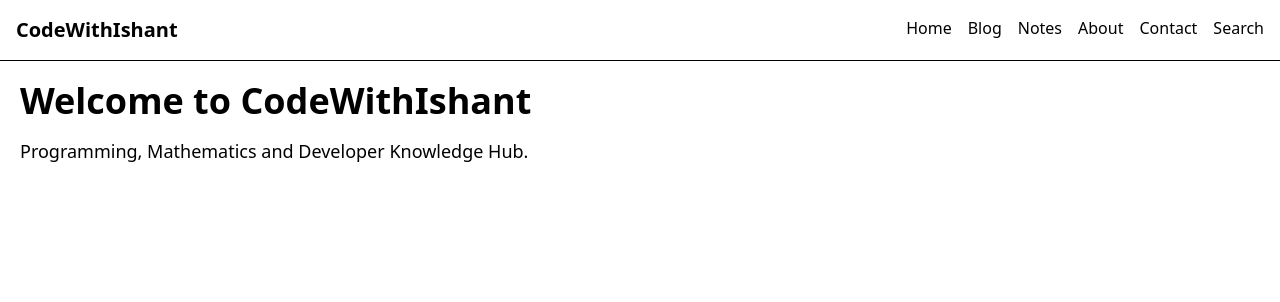
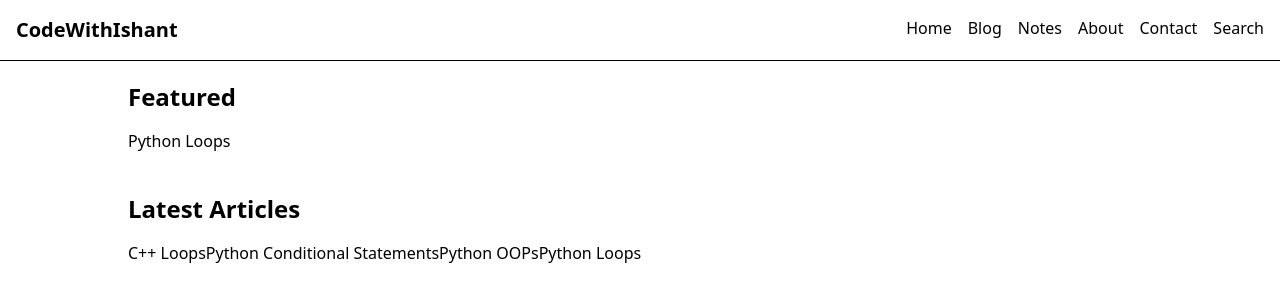
Before and after one commit to ISHANT-KB/codewithishant, a Next.js app: page / in a window 1280 px wide. Shown: the top 302 px of the page. Built offline with nearby package versions, Linux system fonts and the light colour scheme.

Commit message:
added sitemap.ts modified page.tsx of [slug] and app also added readingtime comp. and  eddid getallpost anf python-loop

```diff
--- a/src/app/blog/[category]/[slug]/page.tsx
+++ b/src/app/blog/[category]/[slug]/page.tsx
@@ -28,15 +28,17 @@ export default async function BlogPost({ params }: PageProps) {
 
       <article className="max-w-3xl">
         <Breadcrumbs category={category} title={metadata.title} />
-
         <h1 className="text-4xl font-bold">{metadata.title}</h1>
-
-        <p className="text-gray-500 mt-2">{metadata.description}</p>
-
-        <p className="text-sm text-gray-400 mb-8">{readingTime}</p>
+        {metadata.author} •{" "}
+        {new Date(metadata.date).toLocaleDateString("en-US", {
+          year: "numeric",
+          month: "short",
+          day: "numeric",
+        })}{" "}
+        • {readingTime} • {metadata.difficulty}
+        <p className="text-gray-500 mt-2 mb-5">{metadata.description}</p>
 
         <MDXRemote source={content} components={mdxComponents} />
-
         {/* tags */}
         <div className="flex gap-2 mb-6 mt-12">
           {metadata.tags?.map((tag: string) => (
@@ -49,7 +51,6 @@ export default async function BlogPost({ params }: PageProps) {
             </a>
           ))}
         </div>
-
         {/* related articles */}
         {related.length > 0 && (
           <div className="mt-5 border-t pt-6">
@@ -71,7 +72,6 @@ export default async function BlogPost({ params }: PageProps) {
             </ul>
           </div>
         )}
-
         <div className="mt-12 border-t pt-6 flex justify-between">
           {prev ? (
             <Link
--- a/src/app/page.tsx
+++ b/src/app/page.tsx
@@ -1,13 +1,59 @@
+import { getAllPosts } from "@/lib/getAllPosts"
+import Link from "next/link"
+
 export default function Home() {
+
+  const posts = getAllPosts()
+
+  const featured = posts.filter(
+    (post) => post.featured
+  )
+
+  const latest = posts.slice(0,5)
+
   return (
-    <div>
-      <h1 className="text-4xl font-bold">
-        Welcome to CodeWithIshant
-      </h1>
 
-      <p className="mt-4 text-lg">
-        Programming, Mathematics and Developer Knowledge Hub.
-      </p>
+    <div className="max-w-5xl mx-auto space-y-10">
+
+      <section>
+
+        <h2 className="text-2xl font-bold mb-4">
+          Featured
+        </h2>
+
+        {featured.map((post) => (
+
+          <Link
+            key={post.slug}
+            href={`/blog/${post.category}/${post.slug}`}
+          >
+            {post.title}
+          </Link>
+
+        ))}
+
+      </section>
+
+
+      <section>
+
+        <h2 className="text-2xl font-bold mb-4">
+          Latest Articles
+        </h2>
+
+        {latest.map((post) => (
+
+          <Link
+            key={post.slug}
+            href={`/blog/${post.category}/${post.slug}`}
+          >
+            {post.title}
+          </Link>
+
+        ))}
+
+      </section>
+
     </div>
-  );
+  )
 }
--- /dev/null
+++ b/src/app/sitemap.ts
@@ -0,0 +1,12 @@
+import { getAllPosts } from "@/lib/getAllPosts"
+
+export default function sitemap() {
+
+  const posts = getAllPosts()
+
+  const urls = posts.map((post) => ({
+    url: `https://codewithishant.com/blog/${post.category}/${post.slug}`
+  }))
+
+  return urls
+}
--- a/src/content/blog/python/python-loops.mdx
+++ b/src/content/blog/python/python-loops.mdx
@@ -1,9 +1,10 @@
 ---
 title: Python Loops
-description: Learn for loop and while loop in Python
+description: Learn for loop and while loop in Python,
+date: 2026-03-14
 tags: [python, loops, basics]
-date: 2026-03-14
 difficulty: beginner
+featured: true
 ---
 
 
--- a/src/lib/getAllPosts.ts
+++ b/src/lib/getAllPosts.ts
@@ -8,9 +8,12 @@ interface Post {
   tags: string[]
   category: string
   slug: string
+  date: string
+  difficulty: string
+  featured?: boolean
 }
 
-export function getAllPosts() {
+export function getAllPosts(): Post[] {
 
   const blogDir = path.join(process.cwd(), "src/content/blog")
 
@@ -39,13 +42,22 @@ export function getAllPosts() {
         description: data.description,
         tags: data.tags ?? [],
         category,
-        slug
+        slug,
+        date: data.date ?? "",
+        difficulty: data.difficulty ?? "",
+        featured: data.featured ?? false
       })
 
     })
 
   })
 
+  // sort newest first
+  posts.sort(
+    (a, b) =>
+      new Date(b.date).getTime() -
+      new Date(a.date).getTime()
+  )
+
   return posts
-
 }
--- /dev/null
+++ b/src/lib/getReadingTime.ts
@@ -0,0 +1,8 @@
+export function getReadingTime(text: string) {
+
+  const words = text.split(/\s+/).length
+
+  const minutes = Math.ceil(words / 200)
+
+  return `${minutes} min read`
+}
```
